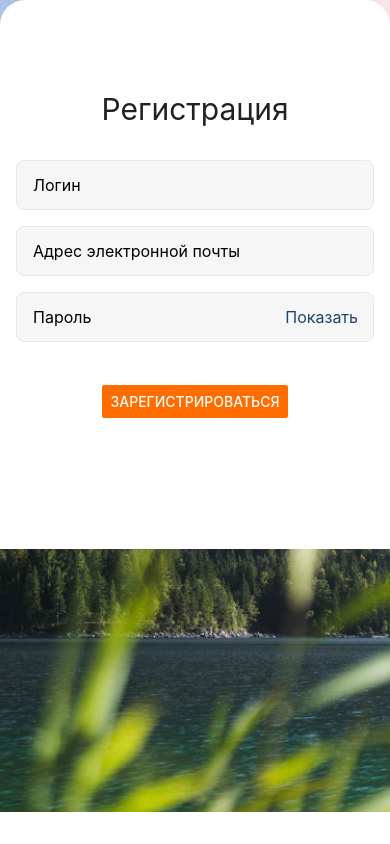
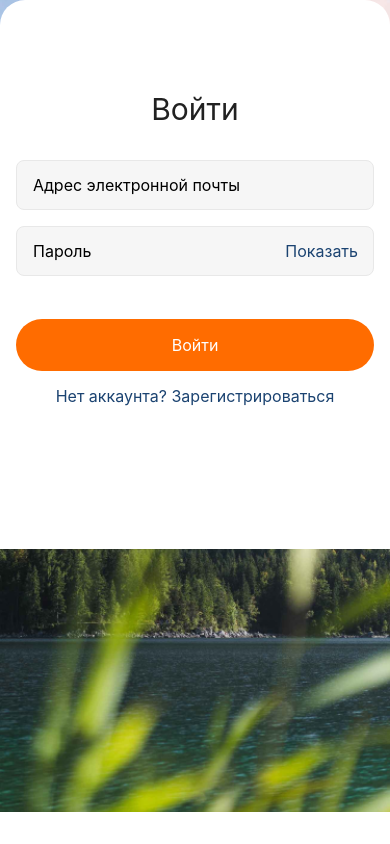
Before and after one commit to VasilenkoYurii/react-native, a React Native app in the folder AwesomeProject/: screen / in a window 390 px wide. Built offline with nearby package versions, Linux system fonts and the light colour scheme.

Commit message:
add RegisterScreen and LoginScreen

```diff
--- a/AwesomeProject/App.js
+++ b/AwesomeProject/App.js
@@ -1,8 +1,9 @@
-import { StatusBar } from "expo-status-bar";
-import { Button, StyleSheet, Text, View } from "react-native";
+// import { StatusBar } from "expo-status-bar";
+// import { Button, StyleSheet, Text, View } from "react-native";
 
-import { RegistrationScreen } from "./Screens/RegistrationScreen";
+// import { RegistrationScreen } from "./Screens/RegistrationScreen";
+import { LoginScreen } from "./Screens/LoginScreen";
 
 export default function App() {
-  return <RegistrationScreen />;
+  return <LoginScreen />;
 }
--- a/AwesomeProject/Screens/LoginScreen.js
+++ b/AwesomeProject/Screens/LoginScreen.js
@@ -0,0 +1,189 @@
+import { useState } from "react";
+import {
+  StyleSheet,
+  Text,
+  View,
+  ImageBackground,
+  TextInput,
+  ScrollView,
+  Image,
+  TouchableOpacity,
+} from "react-native";
+
+import { SumbitButton } from "../components/SubmitButton";
+
+export const LoginScreen = () => {
+  const [isEmailActive, setIsEmailActive] = useState(false);
+  const [isPasswordActive, setIsPasswordActive] = useState(false);
+  const [hiddenPassword, setHiddenPassword] = useState(true);
+
+  const handleEmailFocus = () => {
+    setIsEmailActive(true);
+  };
+
+  const handleEmailBlur = () => {
+    setIsEmailActive(false);
+  };
+
+  const handlePasswordFocus = () => {
+    setIsPasswordActive(true);
+  };
+
+  const handlePasswordBlur = () => {
+    setIsPasswordActive(false);
+  };
+
+  const handleHiddenPassword = () => {
+    setHiddenPassword(!hiddenPassword);
+  };
+
+  return (
+    <ScrollView style={styles.container}>
+      <ImageBackground
+        source={require("../images/regLogBg.png")}
+        style={styles.bgImage}
+      >
+        <View style={styles.formContainer}>
+          <Text style={styles.formTitle}>Войти</Text>
+
+          <TextInput
+            style={[styles.formInput, isEmailActive && styles.activeFormInput]}
+            onFocus={handleEmailFocus}
+            onBlur={handleEmailBlur}
+            placeholder="Адрес электронной почты"
+          />
+          <View style={styles.passwordcontainer}>
+            <TextInput
+              style={[
+                styles.formLastInput,
+                isPasswordActive && styles.activeFormInput,
+              ]}
+              onFocus={handlePasswordFocus}
+              onBlur={handlePasswordBlur}
+              placeholder="Пароль"
+              secureTextEntry={hiddenPassword}
+              type="password"
+            />
+            <TouchableOpacity
+              style={styles.showPasswordContainer}
+              onPress={handleHiddenPassword}
+            >
+              <Text style={styles.showPasswordText}>Показать</Text>
+            </TouchableOpacity>
+          </View>
+          <SumbitButton title={"Войти"} />
+          <TouchableOpacity>
+            <Text style={styles.prgIfWasAcc}>
+              Нет аккаунта? Зарегистрироваться
+            </Text>
+          </TouchableOpacity>
+        </View>
+      </ImageBackground>
+    </ScrollView>
+  );
+};
+
+const styles = StyleSheet.create({
+  container: {
+    flex: 1,
+  },
+  bgImage: {
+    flex: 1,
+    justifyContent: "flex-end",
+    width: "100%",
+    height: 812,
+  },
+  formContainer: {
+    position: "relative",
+    backgroundColor: "#ffffff",
+    width: "100%",
+    height: 549,
+    paddingRight: 16,
+    paddingLeft: 16,
+    borderTopEndRadius: 25,
+    borderTopStartRadius: 25,
+
+    alignItems: "center",
+  },
+  imgContainer: {
+    backgroundColor: "#F6F6F6",
+    width: 120,
+    height: 120,
+    borderRadius: 16,
+
+    position: "absolute",
+    top: -60,
+  },
+  addPhotoBtn: {
+    position: "absolute",
+    right: -12,
+    bottom: 14,
+  },
+  formText: {
+    backgroundColor: "#fff",
+  },
+  formTitle: {
+    // fontFamily: "Roboto",
+    color: "#212121",
+    marginTop: 92,
+    marginBottom: 33,
+    fontSize: 30,
+    lineHeight: 35.16,
+  },
+
+  formInput: {
+    marginBottom: 16,
+    paddingLeft: 16,
+
+    backgroundColor: "#f6f6f6",
+    borderColor: "#E8E8E8",
+    borderStyle: "solid",
+    borderWidth: 1,
+    borderRadius: 8,
+    height: 50,
+    width: "100%",
+
+    fontSize: 16,
+    lineHeight: 18.75,
+  },
+  passwordcontainer: {
+    position: "relative",
+    width: "100%",
+  },
+  showPasswordContainer: {
+    position: "absolute",
+    top: 0,
+    right: 0,
+  },
+  showPasswordText: {
+    color: "#1B4371",
+    fontSize: 16,
+    lineHeight: 18.75,
+    padding: 16,
+  },
+  formLastInput: {
+    marginBottom: 43,
+
+    padding: 16,
+
+    backgroundColor: "#f6f6f6",
+    borderColor: "#E8E8E8",
+    borderStyle: "solid",
+    borderWidth: 1,
+    borderRadius: 8,
+    height: 50,
+    width: "100%",
+
+    fontSize: 16,
+    lineHeight: 18.75,
+  },
+  activeFormInput: {
+    borderColor: "#FF6C00",
+    backgroundColor: "#FFFFFF",
+  },
+  prgIfWasAcc: {
+    color: "#1B4371",
+    fontSize: 16,
+    lineHeight: 19,
+  },
+});
--- a/AwesomeProject/Screens/RegistrationScreen.js
+++ b/AwesomeProject/Screens/RegistrationScreen.js
@@ -1,3 +1,4 @@
+import { useState } from "react";
 import {
   StyleSheet,
   Text,
@@ -5,10 +6,41 @@ import {
   ImageBackground,
   TextInput,
   ScrollView,
-  Button,
+  Image,
+  TouchableOpacity,
 } from "react-native";
 
+import { SumbitButton } from "../components/SubmitButton";
+
 export const RegistrationScreen = () => {
+  const [isLoginActive, setIsLoginActive] = useState(false);
+  const [isEmailActive, setIsEmailActive] = useState(false);
+  const [isPasswordActive, setIsPasswordActive] = useState(false);
+
+  const handleLoginFocus = () => {
+    setIsLoginActive(true);
+  };
+
+  const handleLoginBlur = () => {
+    setIsLoginActive(false);
+  };
+
+  const handleEmailFocus = () => {
+    setIsEmailActive(true);
+  };
+
+  const handleEmailBlur = () => {
+    setIsEmailActive(false);
+  };
+
+  const handlePasswordFocus = () => {
+    setIsPasswordActive(true);
+  };
+
+  const handlePasswordBlur = () => {
+    setIsPasswordActive(false);
+  };
+
   return (
     <ScrollView style={styles.container}>
       <ImageBackground
@@ -16,25 +48,44 @@ export const RegistrationScreen = () => {
         style={styles.bgImage}
       >
         <View style={styles.formContainer}>
+          <View style={styles.imgContainer}>
+            <TouchableOpacity style={styles.addPhotoBtn}>
+              <Image source={require("../images/addPhotoBtn.png")} />
+            </TouchableOpacity>
+          </View>
+          {/* [styles.formInput, isActive && styles.activeFormInput] */}
           <Text style={styles.formTitle}>Регистрация</Text>
-          <TextInput style={styles.formInput} placeholder="Логин" />
           <TextInput
-            style={styles.formInput}
+            style={[styles.formInput, isLoginActive && styles.activeFormInput]}
+            onFocus={handleLoginFocus}
+            onBlur={handleLoginBlur}
+            placeholder="Логин"
+          />
+          <TextInput
+            style={[styles.formInput, isEmailActive && styles.activeFormInput]}
+            onFocus={handleEmailFocus}
+            onBlur={handleEmailBlur}
             placeholder="Адрес электронной почты"
           />
           <View style={styles.passwordcontainer}>
             <TextInput
-              style={styles.formLastInput}
+              style={[
+                styles.formLastInput,
+                isPasswordActive && styles.activeFormInput,
+              ]}
+              onFocus={handlePasswordFocus}
+              onBlur={handlePasswordBlur}
               placeholder="Пароль"
               type="password"
             />
-            <Text style={styles.showPassword}>Показать</Text>
+            <TouchableOpacity style={styles.showPasswordContainer}>
+              <Text style={styles.showPasswordText}>Показать</Text>
+            </TouchableOpacity>
           </View>
-          <Button
-            title="Зарегистрироваться"
-            color="#FF6C00"
-            style={styles.formButtomSubmit}
-          />
+          <SumbitButton title={"Зарегистрироваться"} />
+          <TouchableOpacity>
+            <Text style={styles.prgIfWasAcc}>Уже есть аккаунт? Войти</Text>
+          </TouchableOpacity>
         </View>
       </ImageBackground>
     </ScrollView>
@@ -52,6 +103,7 @@ const styles = StyleSheet.create({
     height: 812,
   },
   formContainer: {
+    position: "relative",
     backgroundColor: "#ffffff",
     width: "100%",
     height: 549,
@@ -62,12 +114,25 @@ const styles = StyleSheet.create({
 
     alignItems: "center",
   },
+  imgContainer: {
+    backgroundColor: "#F6F6F6",
+    width: 120,
+    height: 120,
+    borderRadius: 16,
+
+    position: "absolute",
+    top: -60,
+  },
+  addPhotoBtn: {
+    position: "absolute",
+    right: -12,
+    bottom: 14,
+  },
   formText: {
     backgroundColor: "#fff",
   },
   formTitle: {
     // fontFamily: "Roboto",
-    fontStyle: "Medium",
     color: "#212121",
     marginTop: 92,
     marginBottom: 33,
@@ -94,10 +159,12 @@ const styles = StyleSheet.create({
     position: "relative",
     width: "100%",
   },
-  showPassword: {
+  showPasswordContainer: {
     position: "absolute",
     top: 16,
     right: 16,
+  },
+  showPasswordText: {
     color: "#1B4371",
     fontSize: 16,
     lineHeight: 18.75,
@@ -118,9 +185,13 @@ const styles = StyleSheet.create({
     fontSize: 16,
     lineHeight: 18.75,
   },
-
-  formButtomSubmit: {
-    width: "100%",
-    borderRadius: 100,
+  activeFormInput: {
+    borderColor: "#FF6C00",
+    backgroundColor: "#FFFFFF",
+  },
+  prgIfWasAcc: {
+    color: "#1B4371",
+    fontSize: 16,
+    lineHeight: 19,
   },
 });
--- /dev/null
+++ b/AwesomeProject/components/SubmitButton.js
@@ -0,0 +1,24 @@
+import { StyleSheet, Text, TouchableOpacity } from "react-native";
+
+export const SumbitButton = ({ title }) => {
+  return (
+    <TouchableOpacity style={styles.button}>
+      <Text style={styles.text}>{title}</Text>
+    </TouchableOpacity>
+  );
+};
+
+const styles = StyleSheet.create({
+  button: {
+    alignItems: "center",
+    backgroundColor: "#FF6C00",
+    padding: 16,
+    width: "100%",
+    borderRadius: 100,
+    marginBottom: 16,
+  },
+  text: {
+    color: "#FFFFFF",
+    fontSize: 16,
+  },
+});
```
Also changed, not shown: AwesomeProject/images/addPhotoBtn.png (added), AwesomeProject/images/removePhotoBtn.png (added).
